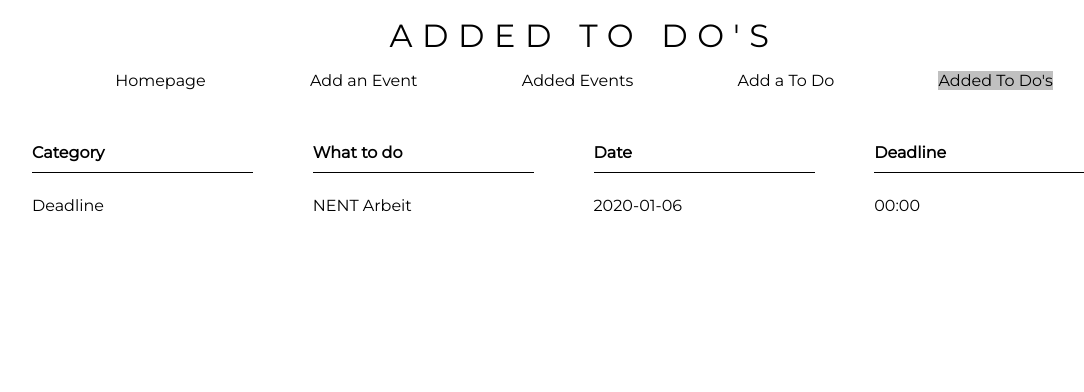
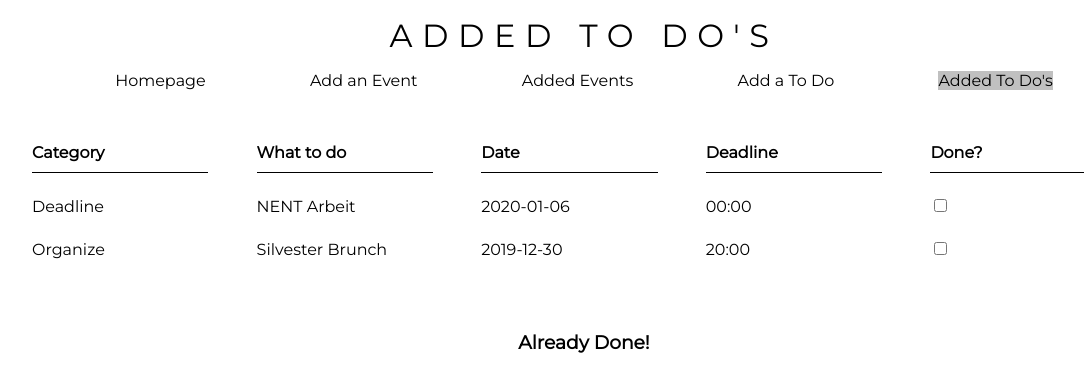
Before and after one commit to aliciafaeh/prog2, a Flask app: page /todosanzeige in a window 1280 px wide. Shown: the top 392 px of the page, without its empty margins (56-1140 px from the left). Run offline with Flask 2, Linux system fonts and the light colour scheme.

Commit message:
changed little stuff

```diff
--- a/alice_plan/data/data.json
+++ b/alice_plan/data/data.json
@@ -1 +1 @@
-{"termine": {"Leisure-Time": {"category": "Leisure-Time", "subjects": "My Birthday", "where": "@Home", "date": "2019-12-17", "time": "19:00"}, "Study-Time": {"category": "Study-Time", "subjects": "NENT Arbeit", "where": "Co Working", "date": "2019-12-13", "time": "08:15"}}, "todos": {"Deadline": {"category": "Deadline", "was_machen": "NENT Arbeit", "wann_deadline": "2020-01-06", "zeitlich": "00:00"}}}
+{"termine": {"Leisure-Time": {"category": "Leisure-Time", "subjects": "My Birthday", "where": "@Home", "date": "2019-12-17", "time": "19:00"}, "Study-Time": {"category": "Study-Time", "subjects": "NENT Arbeit", "where": "Co Working", "date": "2019-12-13", "time": "08:15"}}, "todos": {"Deadline": {"category": "Deadline", "was_machen": "NENT Arbeit", "wann_deadline": "2020-01-06", "zeitlich": "00:00"}, "Organize": {"category": "Organize", "was_machen": "Silvester Brunch", "wann_deadline": "2019-12-30", "zeitlich": "20:00"}}}
--- a/alice_plan/main.py
+++ b/alice_plan/main.py
@@ -1,6 +1,5 @@
 from flask import Flask, render_template, redirect, request, url_for
-from libs import speichern_termine
-from libs import speichern_todo
+from libs import speichern_termine, speichern_todo
 
 app = Flask(__name__)
 
--- a/alice_plan/templates/eventerfassen.html
+++ b/alice_plan/templates/eventerfassen.html
@@ -72,6 +72,7 @@
     <input type="date" name="date" id="um_was_gehts" class="abstand form-input" style="width: 140px" required>
 
     <input type="time" name="time" id="um_was_gehts" class="abstand form-input" style="width: 80px" required>
+
     <input type="submit" value="Add" class="btn-add" style="margin-top: 20px">
 </div>
 
--- a/alice_plan/templates/todoerfassen.html
+++ b/alice_plan/templates/todoerfassen.html
@@ -68,6 +68,8 @@
     <input type="date" name="wann_deadline" class="abstand form-input" style="width: 150px">
 
     <input type="time" name="zeitlich" class="abstand form-input" style="width: 85px">
+
+    <!--<input type="number" name="duration" class="abstand form-input" placeholder="RQD Time" required style="width: 115px">-->
 <br>
     <input type="submit" value="Add" class="btn-add" style="margin-top: 20px">
 
--- a/alice_plan/templates/todosanzeige.html
+++ b/alice_plan/templates/todosanzeige.html
@@ -56,6 +56,7 @@
                 <th>What to do</th>
                 <th>Date</th>
                 <th>Deadline</th>
+                <th>Done?</th>
             </tr>
 
                 {% for todo in daten['todos'].values()%}
@@ -64,6 +65,7 @@
                   <td>{{todo['was_machen']}}</td>
                   <td>{{todo['wann_deadline']}}</td>
                   <td>{{todo['zeitlich']}}</td>
+                  <td><input type="checkbox" name="done" />&nbsp;</td>
                 </tr>
                 {% endfor %}
 
@@ -72,6 +74,9 @@
     <h1>Keine Termine erfasst</h1>
     {% endif %}
 
+<h3>Already Done!</h3>
+
+<!--wenn Box Checked isch wär nice würs da uneahzeigt-->
 
 </body>
 
```
Also changed, not shown: alice_plan/README.md.
